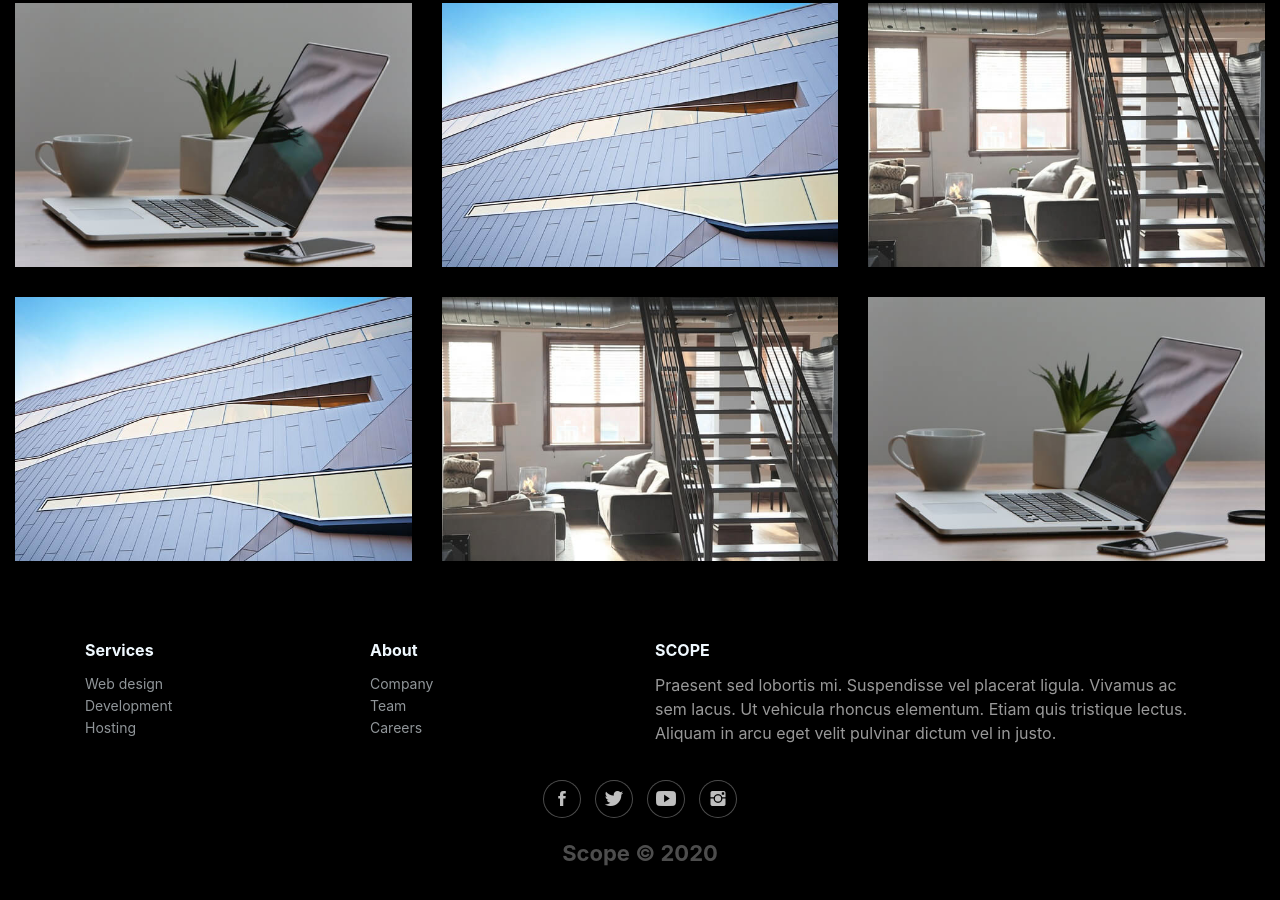
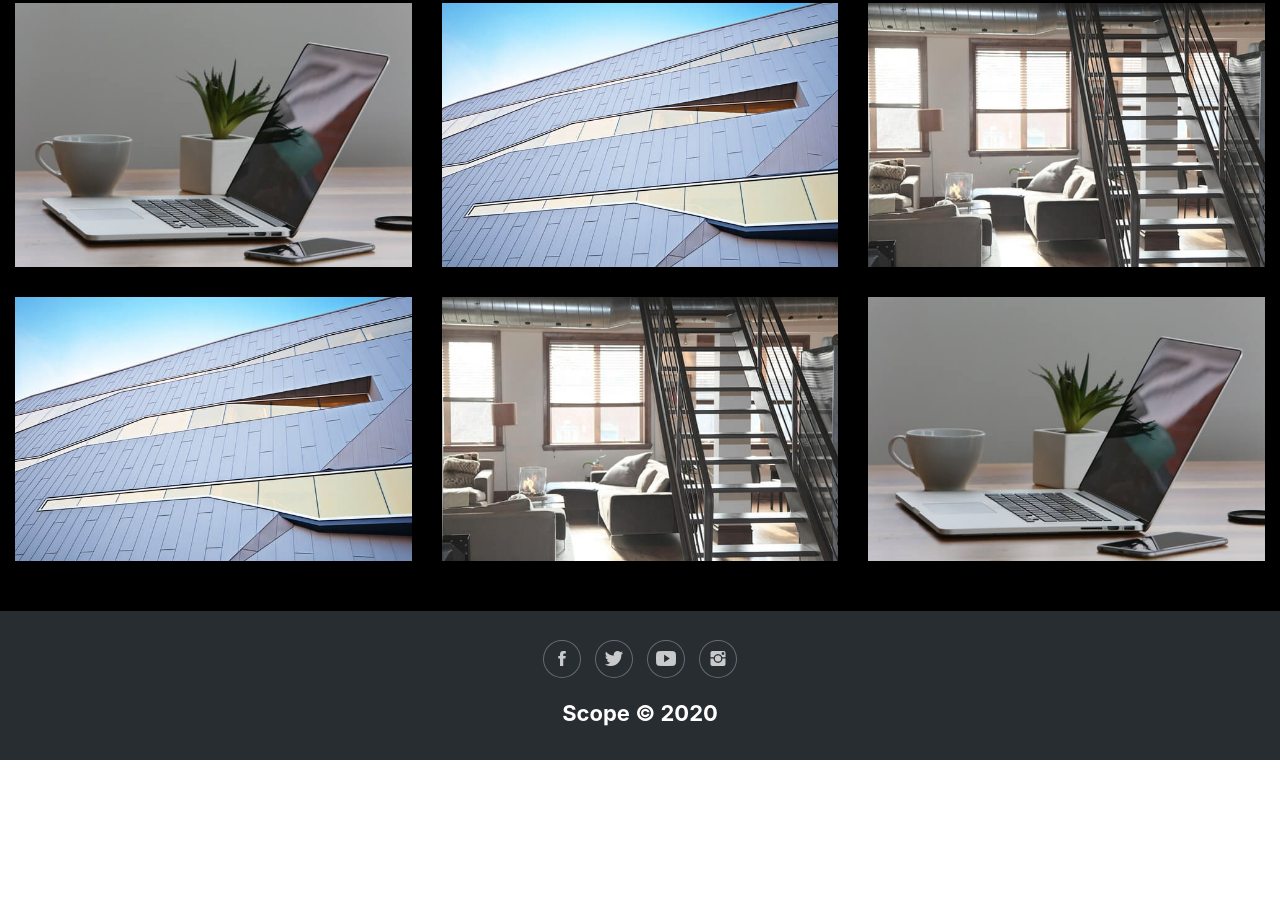
Before and after one commit to NowoCodes/Scope_Bs, a plain HTML site: page index.html in a window 1280 px wide. Shown: the part 867-1767 px from the top of the page. After the commit the page ends 1627 px from the top, so only its background shows below. Drawn offline with nearby package versions, Linux system fonts and the light colour scheme; files whose address does not match are found by name; a web font is replaced by a local one.

Commit message:
Updated the footer #1

```diff
--- a/index.html
+++ b/index.html
@@ -5,13 +5,7 @@
     <meta charset="utf-8">
     <meta name="viewport" content="width=device-width, initial-scale=1.0, shrink-to-fit=no">
     <title>Scope</title>
-    <link rel="icon" type="image/jpeg" sizes="602x601" href="assets/img/logo.jpg">
-    <link rel="icon" type="image/jpeg" sizes="602x601" href="assets/img/logo.jpg">
-    <link rel="icon" type="image/jpeg" sizes="602x601" href="assets/img/logo.jpg">
-    <link rel="icon" type="image/jpeg" sizes="602x601" href="assets/img/logo.jpg">
-    <link rel="icon" type="image/jpeg" sizes="602x601" href="assets/img/logo.jpg">
     <link rel="stylesheet" href="assets/bootstrap/css/bootstrap.min.css">
-    <link rel="manifest" href="manifest.json">
     <link rel="stylesheet" href="https://fonts.googleapis.com/css?family=Aclonica">
     <link rel="stylesheet" href="assets/fonts/font-awesome.min.css">
     <link rel="stylesheet" href="assets/fonts/ionicons.min.css">
@@ -65,37 +59,17 @@
                 <div class="col-sm-6 col-md-4 col-lg-3 item"><a data-lightbox="photos" href="assets/img/loft.jpg"><img class="img-fluid" src="assets/img/loft.jpg"></a></div>
                 <div class="col-sm-6 col-md-4 col-lg-3 item"><a data-lightbox="photos" href="assets/img/building.jpg"><img class="img-fluid" src="assets/img/building.jpg"></a></div>
                 <div class="col-sm-6 col-md-4 col-lg-3 item"><a data-lightbox="photos" href="assets/img/loft.jpg"><img class="img-fluid" src="assets/img/loft.jpg"></a></div>
-                <div class="col-sm-6 col-md-4 col-lg-3 item"><a data-lightbox="photos" href="assets/img/desk.jpg"><img class="img-fluid" src="assets/img/desk.jpg"></a></div>
+                <div class="col-sm-6 col-md-4 col-lg-3 item"><a data-lightbox="photos" href="assets/img/desk.jpg"><img class="img-fluid" src="assets/img/desk.jpg" style="color: rgb(255,255,255);background-color: rgba(255,0,0,0);opacity: 1;"></a></div>
             </div>
         </div>
     </div>
-    <div class="footer-dark" style="padding-top: 30px;padding-bottom: 30px;background-color: rgb(0,0,0);">
-        <footer style="background-color: #000000;">
+    <div class="footer-dark" style="padding-top: 30px;padding-bottom: 30px;">
+        <footer>
             <div class="container">
                 <div class="row">
-                    <div class="col-sm-6 col-md-3 item">
-                        <h3>Services</h3>
-                        <ul>
-                            <li><a href="#">Web design</a></li>
-                            <li><a href="#">Development</a></li>
-                            <li><a href="#">Hosting</a></li>
-                        </ul>
-                    </div>
-                    <div class="col-sm-6 col-md-3 item">
-                        <h3>About</h3>
-                        <ul>
-                            <li><a href="#">Company</a></li>
-                            <li><a href="#">Team</a></li>
-                            <li><a href="#">Careers</a></li>
-                        </ul>
-                    </div>
-                    <div class="col-md-6 item text">
-                        <h3>SCOPE</h3>
-                        <p style="color: rgb(255,255,255);">Praesent sed lobortis mi. Suspendisse vel placerat ligula. Vivamus ac sem lacus. Ut vehicula rhoncus elementum. Etiam quis tristique lectus. Aliquam in arcu eget velit pulvinar dictum vel in justo.</p>
-                    </div>
-                    <div class="col item social"><a href="#"><i class="icon ion-social-facebook"></i></a><a href="#"><i class="icon ion-social-twitter"></i></a><a href="#"><i class="icon ion-social-youtube"></i></a><a href="#"><i class="icon ion-social-instagram"></i></a></div>
+                    <div class="col item social" style="color: rgb(19,156,247);filter: blur(0px);"><a href="#"><i class="icon ion-social-facebook"></i></a><a href="#"><i class="icon ion-social-twitter"></i></a><a href="#"><i class="icon ion-social-youtube"></i></a><a href="#"><i class="icon ion-social-instagram"></i></a></div>
                 </div>
-                <p class="copyright" style="color: rgb(255,255,255);font-size: 22px;padding-top: 20px;"><strong>Scope © 2020</strong></p>
+                <p class="copyright" style="color: rgb(255,255,255);font-size: 22px;padding-top: 20px;opacity: 1;"><strong>Scope © 2020</strong></p>
             </div>
         </footer>
     </div>
```
